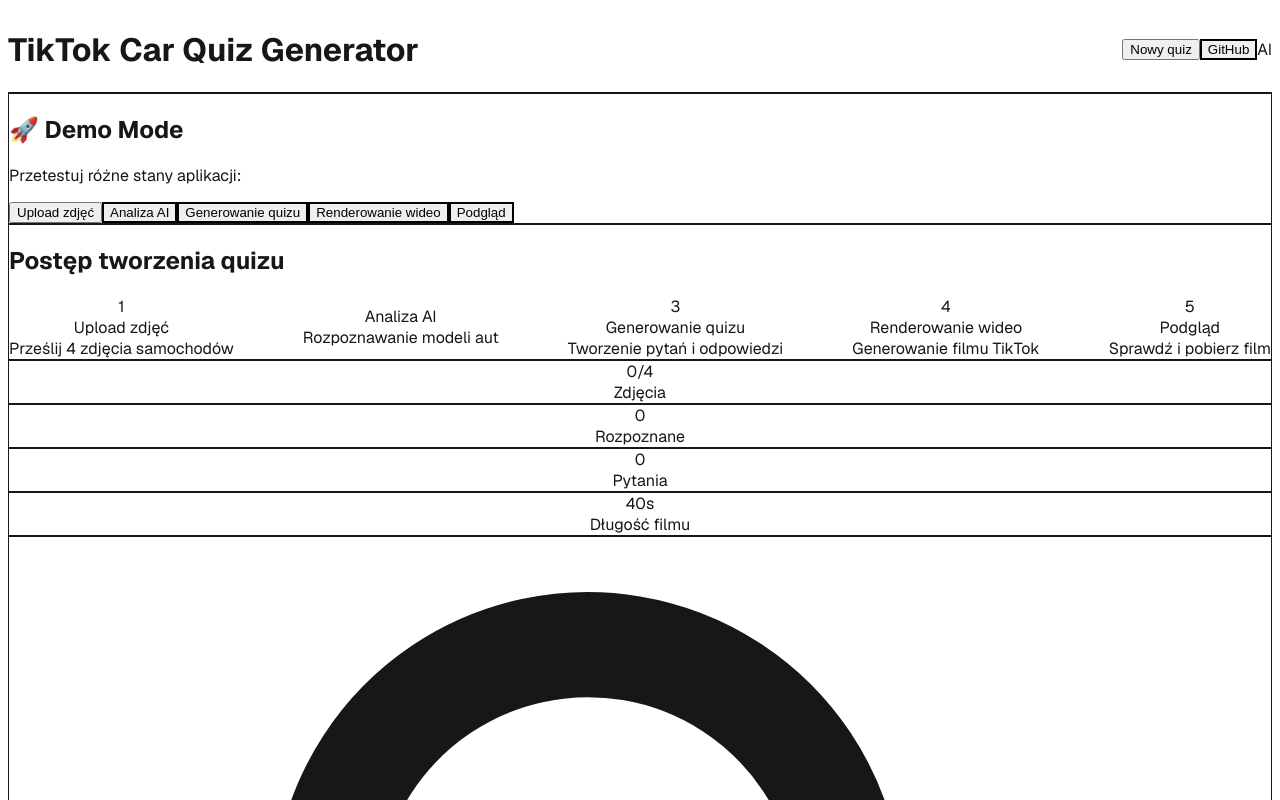
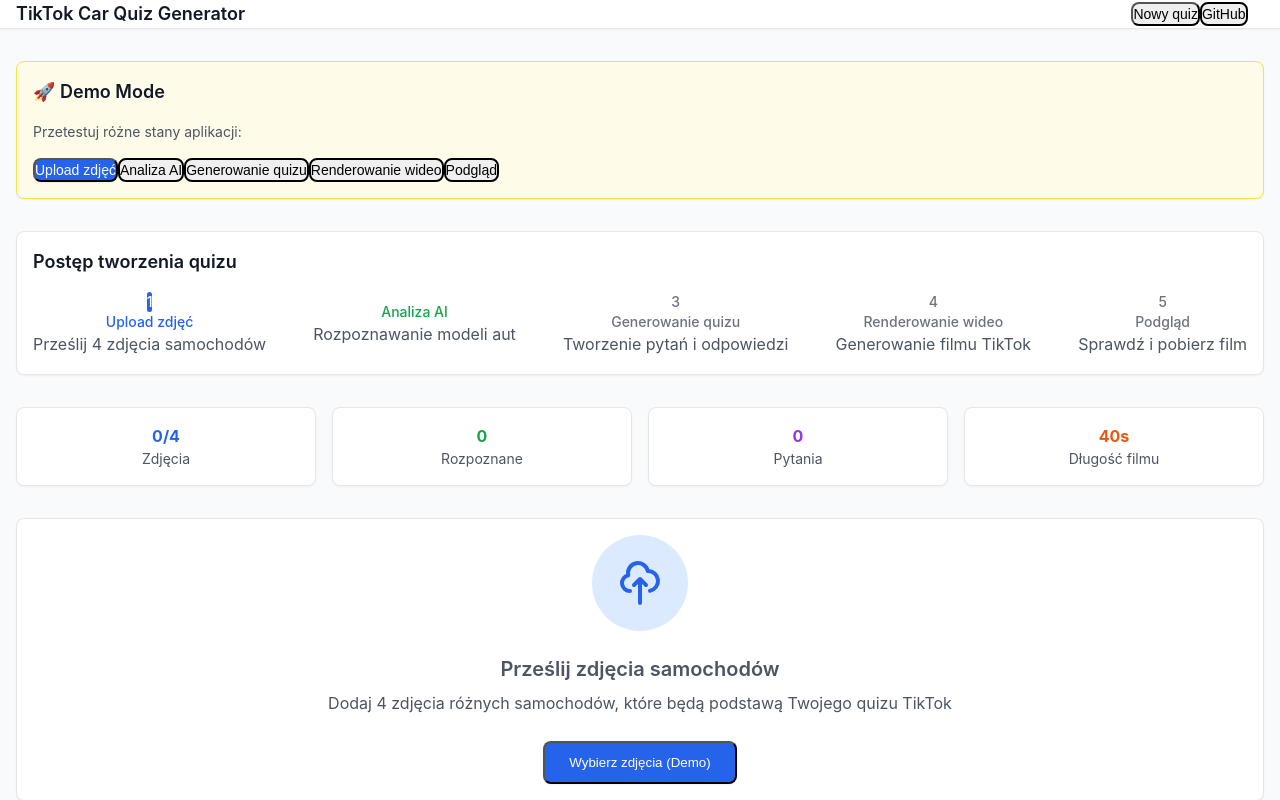
Before and after one commit to ArturBortniczuk/tiktok-car-quiz, a Next.js app: page / in a window 1280 px wide. Shown: the top 800 px of the page. Built offline with nearby package versions, Linux system fonts and the light colour scheme.

Commit message:
Update globals.css

```diff
--- a/src/app/globals.css
+++ b/src/app/globals.css
@@ -2,20 +2,286 @@
 @tailwind components;
 @tailwind utilities;
 
-:root {
-  --background: #ffffff;
-  --foreground: #171717;
+/* TYMCZASOWE STYLE - jeśli Tailwind nie działa */
+
+* {
+  box-sizing: border-box;
+  margin: 0;
+  padding: 0;
 }
 
-@media (prefers-color-scheme: dark) {
-  :root {
-    --background: #0a0a0a;
-    --foreground: #ededed;
+body {
+  font-family: 'Inter', sans-serif;
+  background-color: #f0f0f0;
+  color: #111827;
+  line-height: 1.6;
+}
+
+.bg-red-500 {
+  background-color: #ef4444 !important;
+}
+
+.text-white {
+  color: white !important;
+}
+
+.p-4 {
+  padding: 1rem !important;
+}
+
+.mb-4 {
+  margin-bottom: 1rem !important;
+}
+
+.min-h-screen {
+  min-height: 100vh;
+}
+
+.max-w-7xl {
+  max-width: 80rem;
+}
+
+.mx-auto {
+  margin-left: auto;
+  margin-right: auto;
+}
+
+.px-4 {
+  padding-left: 1rem;
+  padding-right: 1rem;
+}
+
+.py-8 {
+  padding-top: 2rem;
+  padding-bottom: 2rem;
+}
+
+.grid {
+  display: grid;
+}
+
+.grid-cols-1 {
+  grid-template-columns: repeat(1, minmax(0, 1fr));
+}
+
+@media (min-width: 768px) {
+  .md\:grid-cols-4 {
+    grid-template-columns: repeat(4, minmax(0, 1fr));
+  }
+
+  .md\:grid-cols-3 {
+    grid-template-columns: repeat(3, minmax(0, 1fr));
   }
 }
 
-body {
-  background: var(--background);
-  color: var(--foreground);
-  font-family: var(--font-geist-sans), Arial, Helvetica, sans-serif;
+.gap-4 {
+  gap: 1rem;
 }
+
+.gap-6 {
+  gap: 1.5rem;
+}
+
+.bg-white {
+  background-color: white;
+}
+
+.rounded-lg {
+  border-radius: 0.5rem;
+}
+
+.shadow-sm {
+  box-shadow: 0 1px 2px 0 rgb(0 0 0 / 0.05);
+}
+
+.border {
+  border-width: 1px;
+}
+
+.border-gray-200 {
+  border-color: #e5e7eb;
+}
+
+.text-center {
+  text-align: center;
+}
+
+.text-xl {
+  font-size: 1.25rem;
+  line-height: 1.75rem;
+}
+
+.text-lg {
+  font-size: 1.125rem;
+  line-height: 1.75rem;
+}
+
+.text-sm {
+  font-size: 0.875rem;
+  line-height: 1.25rem;
+}
+
+.font-semibold {
+  font-weight: 600;
+}
+
+.font-bold {
+  font-weight: 700;
+}
+
+.text-gray-900 {
+  color: #111827;
+}
+
+.text-gray-600 {
+  color: #4b5563;
+}
+
+.text-gray-500 {
+  color: #6b7280;
+}
+
+.text-blue-600 {
+  color: #2563eb;
+}
+
+.text-green-600 {
+  color: #16a34a;
+}
+
+.text-purple-600 {
+  color: #9333ea;
+}
+
+.text-orange-600 {
+  color: #ea580c;
+}
+
+.bg-blue-600 {
+  background-color: #2563eb;
+}
+
+.bg-gray-50 {
+  background-color: #f9fafb;
+}
+
+.bg-yellow-50 {
+  background-color: #fefce8;
+}
+
+.border-yellow-200 {
+  border-color: #fde047;
+}
+
+.hover\:bg-blue-700:hover {
+  background-color: #1d4ed8;
+}
+
+.px-6 {
+  padding-left: 1.5rem;
+  padding-right: 1.5rem;
+}
+
+.py-3 {
+  padding-top: 0.75rem;
+  padding-bottom: 0.75rem;
+}
+
+.py-12 {
+  padding-top: 3rem;
+  padding-bottom: 3rem;
+}
+
+.w-24 {
+  width: 6rem;
+}
+
+.h-24 {
+  height: 6rem;
+}
+
+.w-12 {
+  width: 3rem;
+}
+
+.h-12 {
+  height: 3rem;
+}
+
+.w-6 {
+  width: 1.5rem;
+}
+
+.h-6 {
+  height: 1.5rem;
+}
+
+.bg-blue-100 {
+  background-color: #dbeafe;
+}
+
+.bg-green-100 {
+  background-color: #dcfce7;
+}
+
+.bg-purple-100 {
+  background-color: #f3e8ff;
+}
+
+.rounded-full {
+  border-radius: 9999px;
+}
+
+.flex {
+  display: flex;
+}
+
+.items-center {
+  align-items: center;
+}
+
+.justify-center {
+  justify-content: center;
+}
+
+.space-y-3 > * + * {
+  margin-top: 0.75rem;
+}
+
+.w-full {
+  width: 100%;
+}
+
+.inline-flex {
+  display: inline-flex;
+}
+
+.font-medium {
+  font-weight: 500;
+}
+
+.transition-all {
+  transition-property: all;
+  transition-timing-function: cubic-bezier(0.4, 0, 0.2, 1);
+  transition-duration: 150ms;
+}
+
+.cursor-pointer {
+  cursor: pointer;
+}
+
+.mb-2 {
+  margin-bottom: 0.5rem;
+}
+
+.mb-6 {
+  margin-bottom: 1.5rem;
+}
+
+.mb-8 {
+  margin-bottom: 2rem;
+}
+
+.mb-12 {
+  margin-bottom: 3rem;
+}
```
